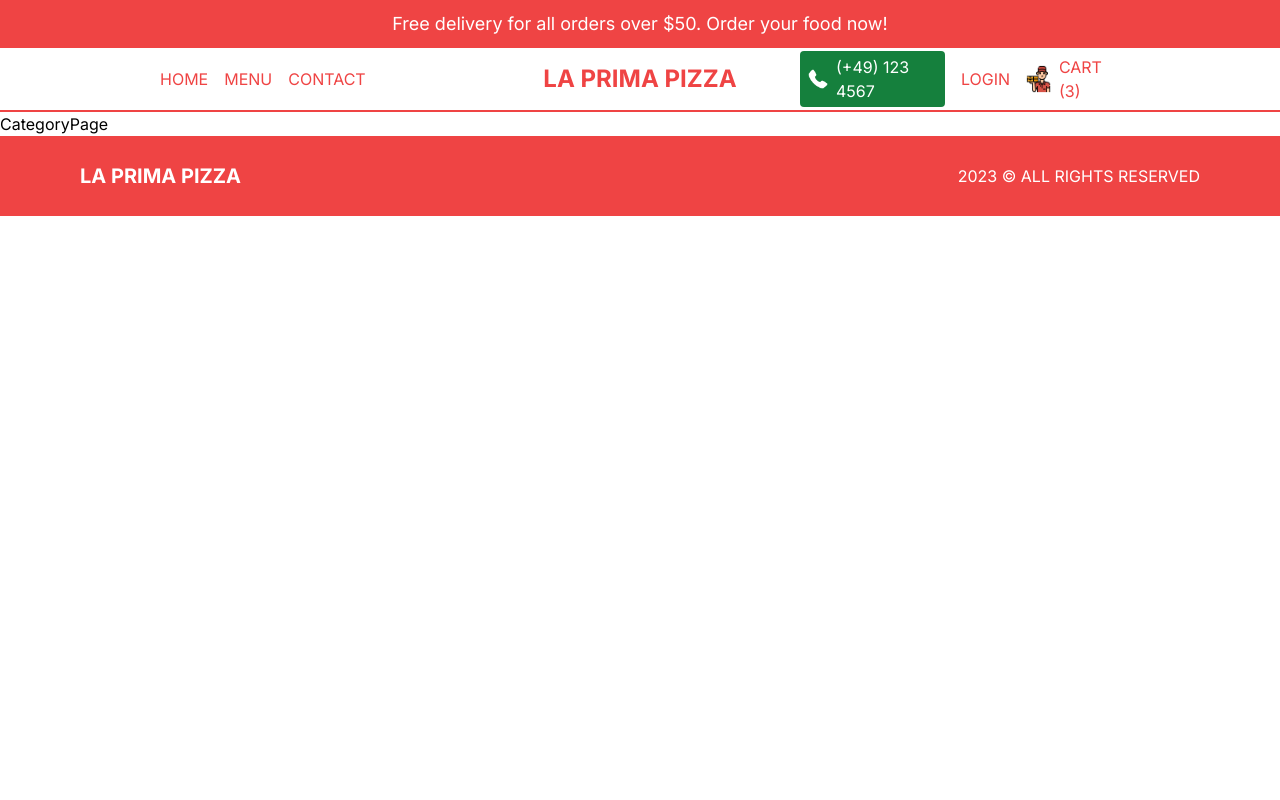
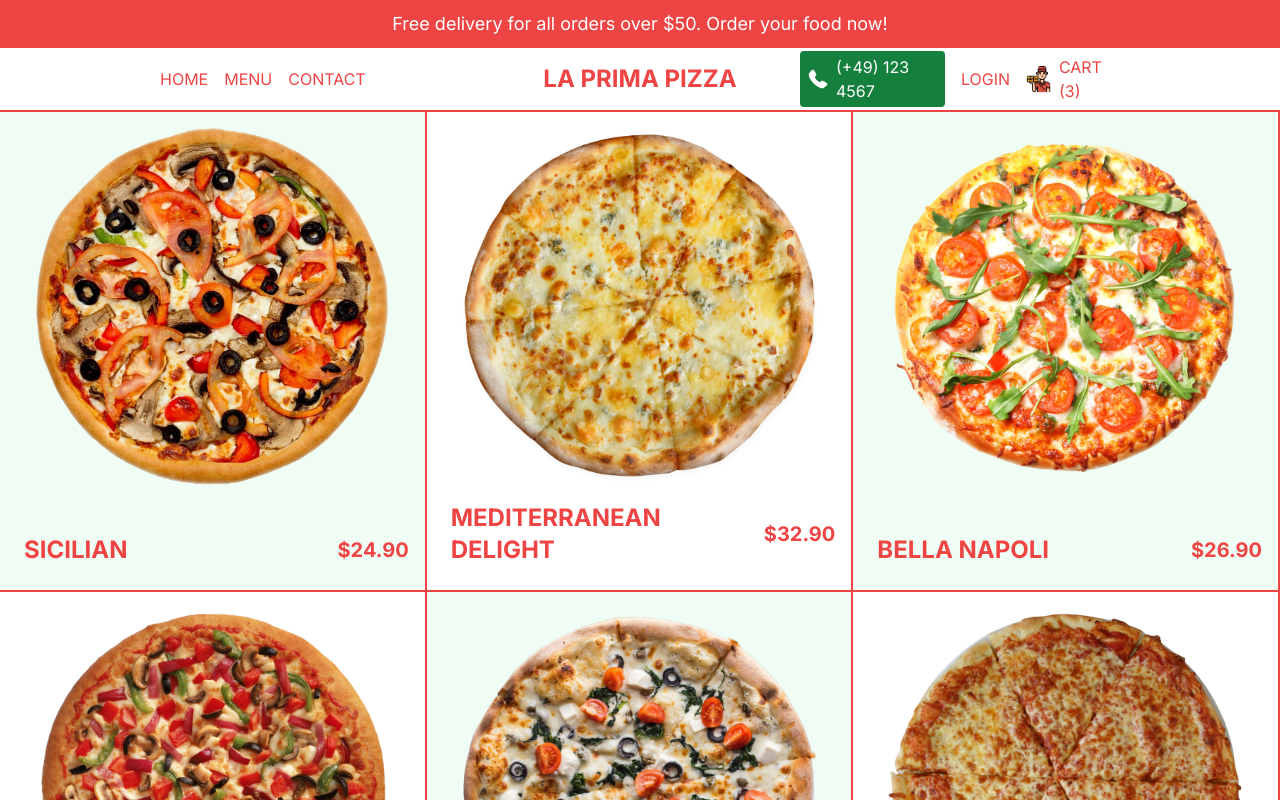
Before and after one commit to Pilag6/001-restaurant, a Next.js app: page /menu/burgers in a window 1280 px wide. Shown: the top 800 px of the page. Built offline with nearby package versions, Linux system fonts and the light colour scheme.

Commit message:
Add Category Page

```diff
--- a/src/app/menu/[category]/page.tsx
+++ b/src/app/menu/[category]/page.tsx
@@ -1,9 +1,36 @@
-import React from 'react'
+import { pizzas } from "@/data";
+import Image from "next/image";
+import Link from "next/link";
+import React from "react";
 
 const CategoryPage = () => {
-  return (
-    <div>CategoryPage</div>
-  )
-}
+    return (
+        <div className="flex flex-wrap text-red-500">
+            {pizzas.map((item) => (
+                <Link
+                    href={`/product/${item.id}`}
+                    key={item.id}
+                    className="w-full sm:w-1/2 lg:w-1/3 h-[60vh] border-r-2 border-b-2 border-red-500 p-4 flex flex-col justify-between group odd:bg-green-50"
+                >
 
-export default CategoryPage
+                  {/* IMAGE CONTAINER */}
+                  {item.img &&
+                    <div className="relative h-[80%]">
+                      <Image src={item.img} alt={item.title} fill className="object-contain hover:rotate-[360deg] transition-all duration-500"/>
+                    </div>
+                  }
+
+                  {/* TEXT CONTAINER */}
+                  <div className="flex items-center justify-between font-bold">
+                    <h2 className="text-2xl uppercase p-2">{item.title}</h2>
+                    <h3 className="group-hover:hidden text-xl">${item.price}0</h3>
+                    <button className="hidden group-hover:block uppercase bg-red-500 text-white p-2">Add to Cart</button>
+                  </div>
+
+                </Link>
+            ))}
+        </div>
+    );
+};
+
+export default CategoryPage;
--- a/src/data.ts
+++ b/src/data.ts
@@ -9,6 +9,7 @@ type Product = {
 
   type Products = Product[];
 
+  // FEATURES
   export const featuredProducts: Products = [
     {
       id: 1,
@@ -202,8 +203,7 @@ type Product = {
   ];
 
 
-
-
+  // PIZZAS
   export const pizzas: Products = [
     {
       id: 1,
@@ -355,7 +355,7 @@ type Product = {
     ],
   };
 
-
+  // MENU PAGE
   type Menu = {
     id: number;
     slug: string;
```
